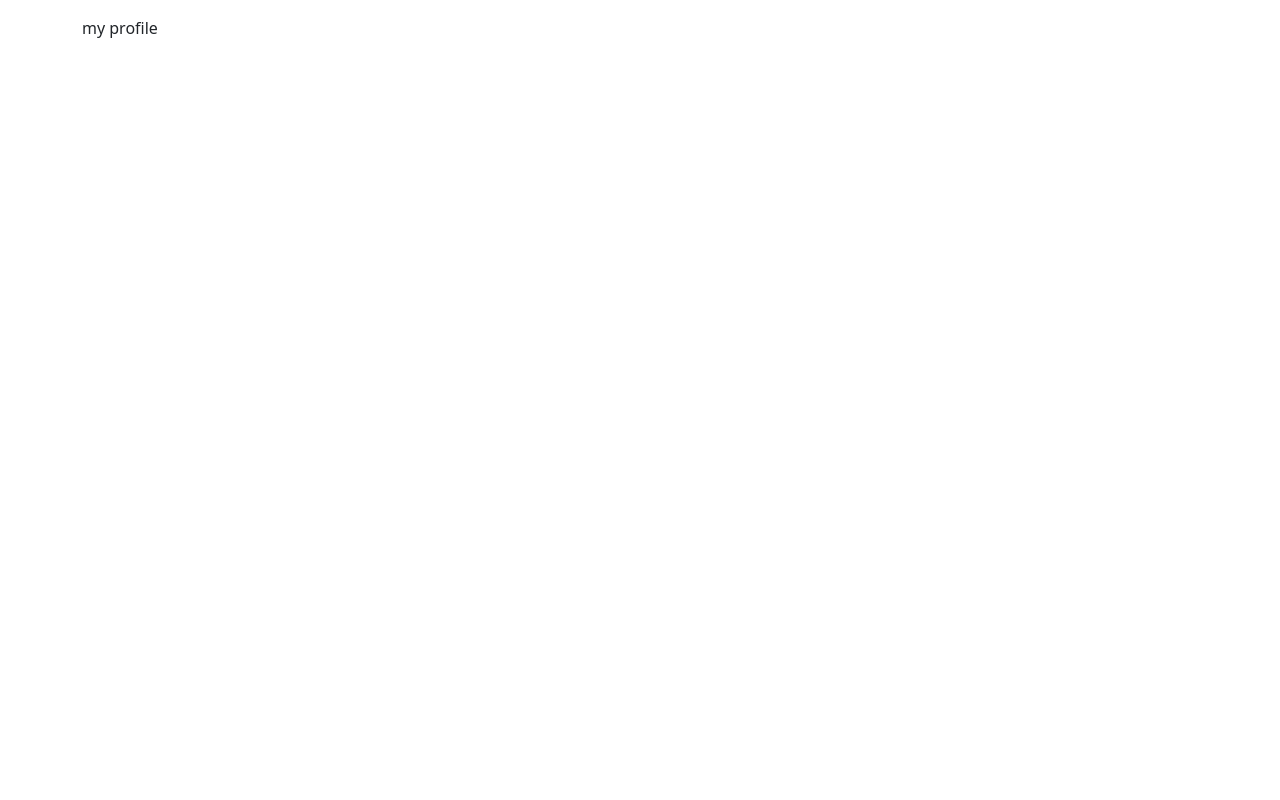
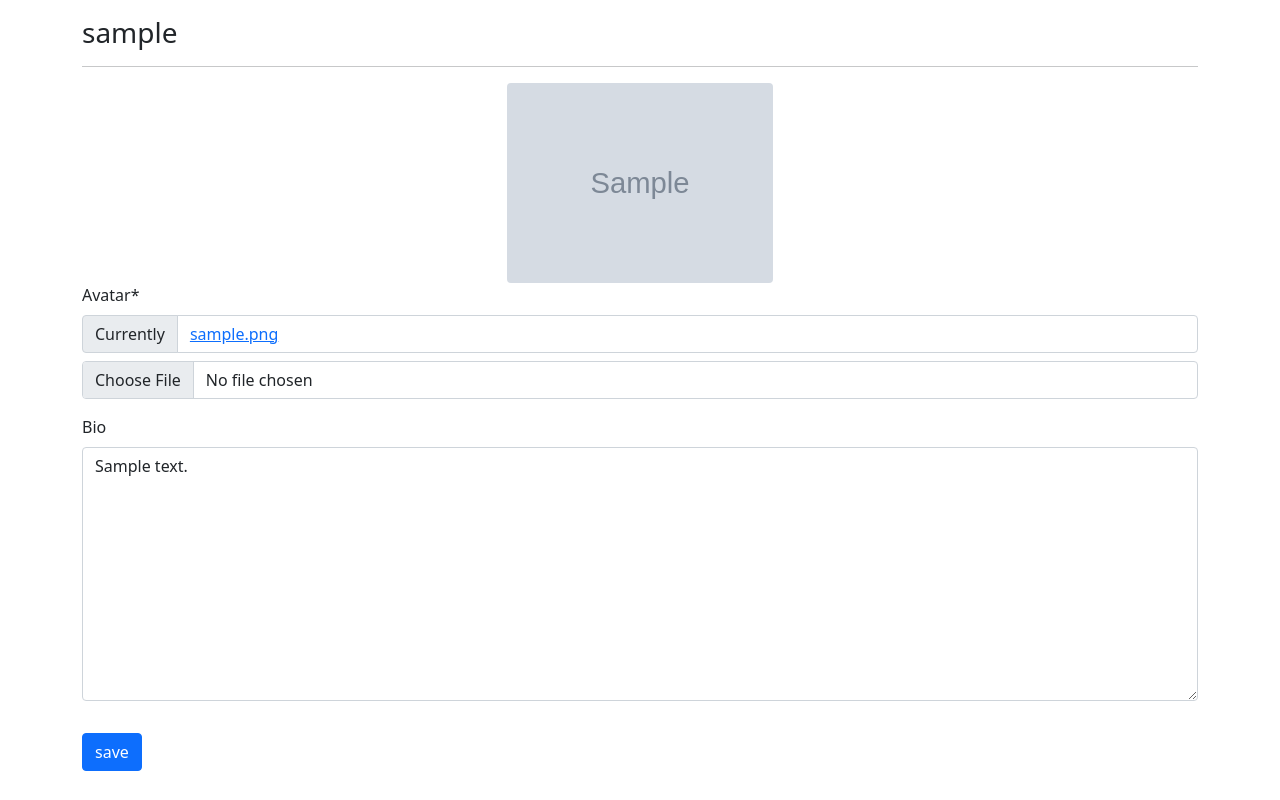
Before and after one commit to vipin7831/nad-a4, a Django app: page /profiles/my/ in a window 1280 px wide. Before the commit the page is almost empty. Run offline with Django 5.2, Linux system fonts and the light colour scheme; a user stored in the database is signed in; tables that the repository leaves empty hold one stand-in row (values such as "Sample post"); grey boxes marked "Sample" are stand-in pictures; some libraries are stand-ins or nearby versions.

Commit message:
added content to profiles page

```diff
--- a/src/profiles/templates/profiles/main.html
+++ b/src/profiles/templates/profiles/main.html
@@ -1,5 +1,7 @@
 {% extends "base.html" %}
+
 {% load static %}
+{% load crispy_forms_tags %}
 
 {% block scripts %}
     <script src="{% static 'profiles/main.js' %}" defer></script>
@@ -11,5 +13,17 @@ my profile
 
 
 {% block content %}
-my profile
+    <div id="alert-box"></div>
+    <h3>{{obj.user}}</h3>
+    <hr>
+    <div class="text-center" id="avatar-box">
+        <img src="{{obj.avatar.url}}" class="rounded" height="200px" width="auto" alt="{{obj.user.username}}">
+    </div>
+    <form id="profile-form">
+        {% csrf_token %}
+        {{form|crispy}}
+
+        <button type="submit" class="btn btn-primary mt-3">save</button>
+
+    </form>
 {% endblock content %}
```
